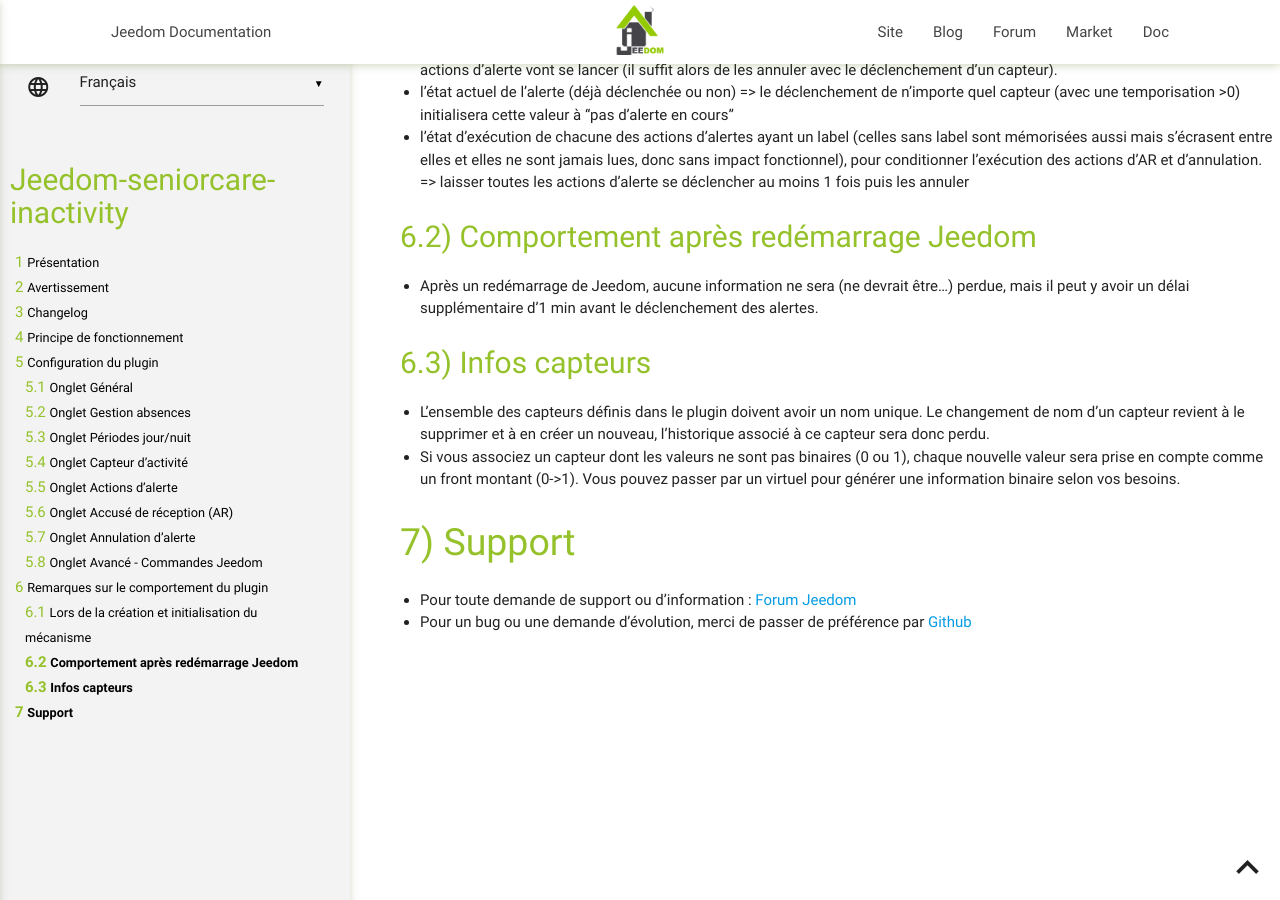
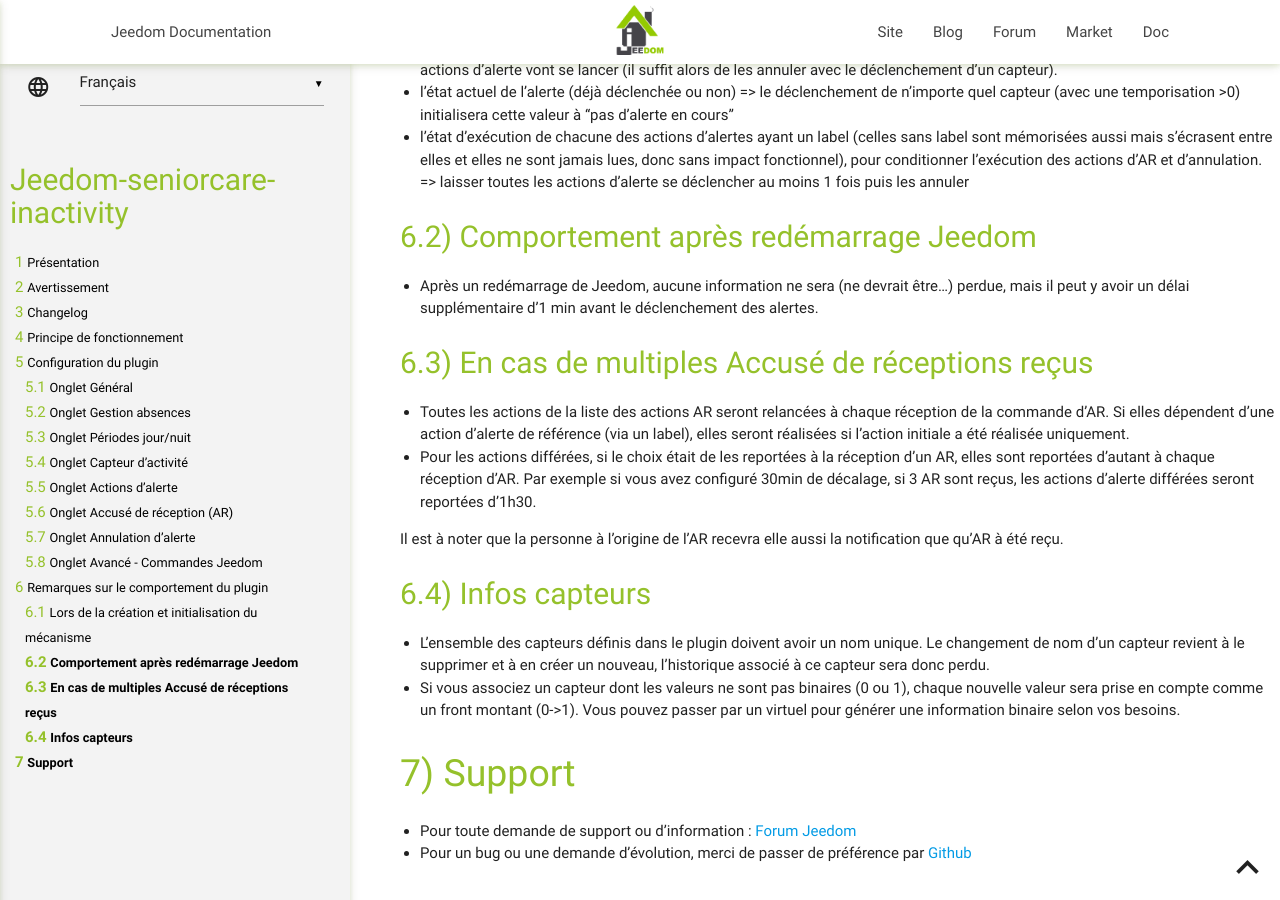
Before and after one commit to AgP42/Jeedom-SeniorCare-Inactivity, a Jekyll site: the page built from docs/fr_FR/index.md, in a window 1280 px wide and 900 px high, scrolled down 9946 px. Built offline with Jekyll 4.4.1, drawn with Linux system fonts in a browser that asks for light colours; our own code applies the rules of GitHub Pages for plain Markdown files.

Commit message:
update doc

```diff
--- a/docs/fr_FR/index.md
+++ b/docs/fr_FR/index.md
@@ -255,10 +255,16 @@
    * l'état actuel de l'alerte (déjà déclenchée ou non) => le déclenchement de n'importe quel capteur (avec une temporisation >0) initialisera cette valeur à "pas d'alerte en cours"
    * l'état d'exécution de chacune des actions d'alertes ayant un label (celles sans label sont mémorisées aussi mais s'écrasent entre elles et elles ne sont jamais lues, donc sans impact fonctionnel), pour conditionner l'exécution des actions d'AR et d'annulation. => laisser toutes les actions d'alerte se déclencher au moins 1 fois puis les annuler
 
-
 Comportement après redémarrage Jeedom
 ---
 * Après un redémarrage de Jeedom, aucune information ne sera (ne devrait être...) perdue, mais il peut y avoir un délai supplémentaire d'1 min avant le déclenchement des alertes.
+
+En cas de multiples Accusé de réceptions reçus
+---
+* Toutes les actions de la liste des actions AR seront relancées à chaque réception de la commande d'AR. Si elles dépendent d'une action d'alerte de référence (via un label), elles seront réalisées si l'action initiale a été réalisée uniquement.
+* Pour les actions différées, si le choix était de les reportées à la réception d'un AR, elles sont reportées d'autant à chaque réception d'AR. Par exemple si vous avez configuré 30min de décalage, si 3 AR sont reçus, les actions d'alerte différées seront reportées d'1h30.
+
+Il est à noter que la personne à l’origine de l’AR recevra elle aussi la notification que qu’AR à été reçu.
 
 Infos capteurs
 ---
```
